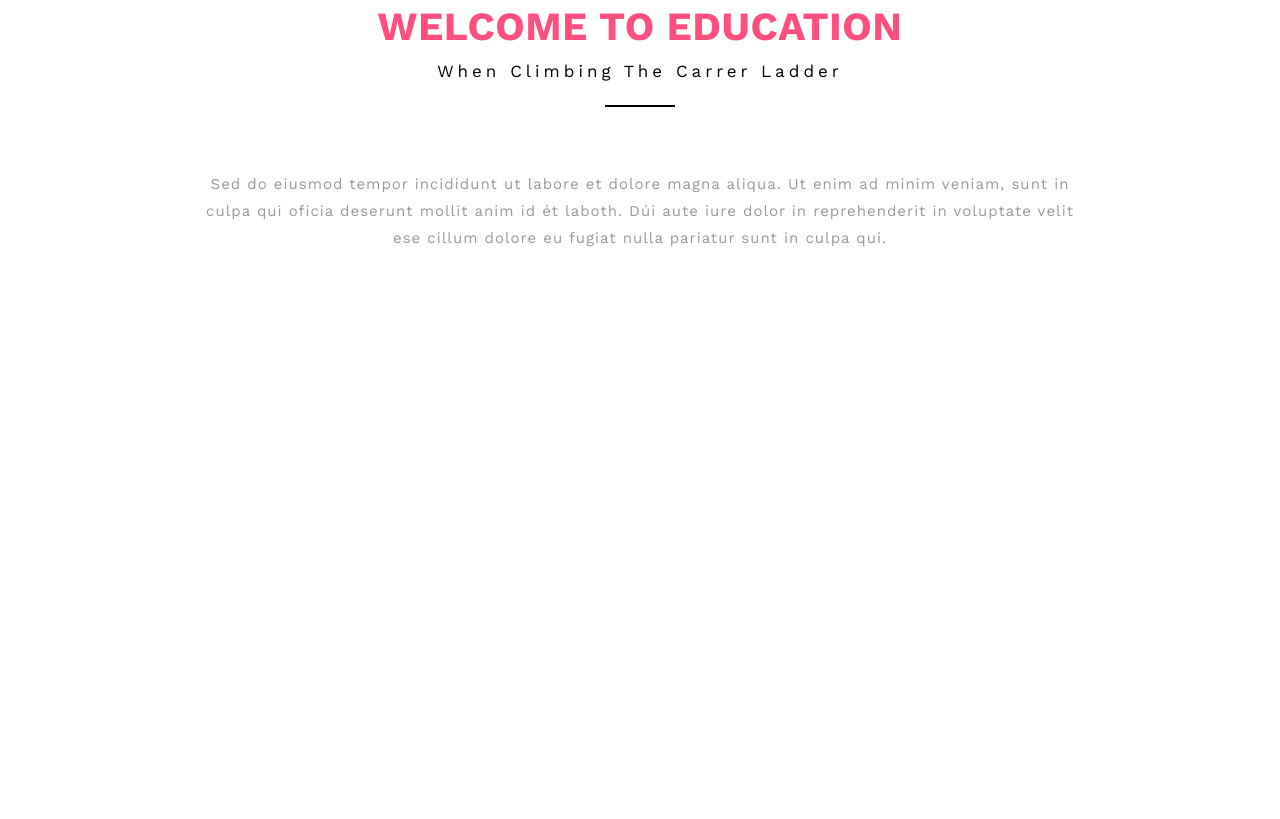
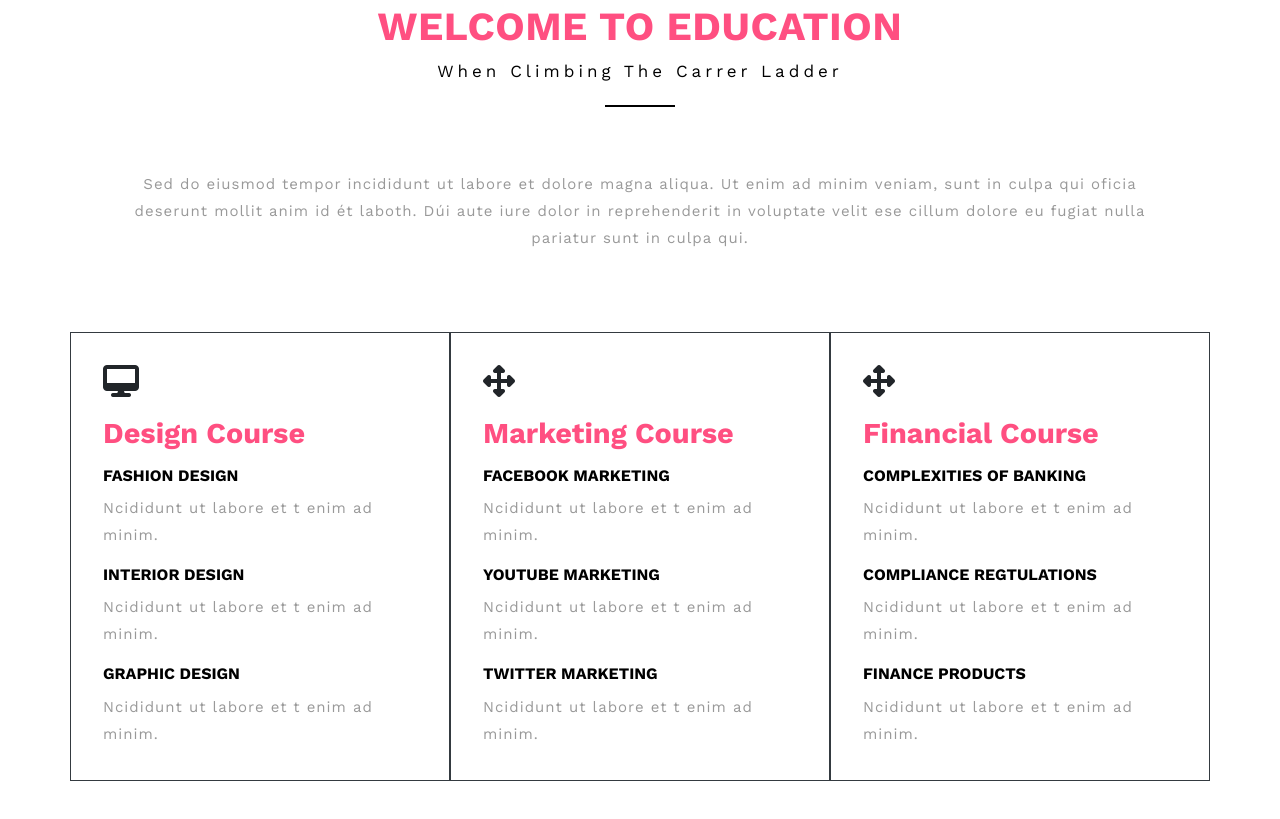
Before and after one commit to NamTienTran/InstructionCyber, a plain HTML site: page index.html in a window 1280 px wide. Shown: the part 847-1666 px from the top of the page. Before the commit the page ends 1259 px from the top, so only its background shows below. Drawn offline with nearby package versions, Linux system fonts and the light colour scheme.

Commit message:
finish welcome

```diff
--- a/css/index.css
+++ b/css/index.css
@@ -181,8 +181,8 @@ html, body {
 
 /* WELCOME */
 
-.welcome__content p{
-    width: 70%;
+.welcome__content>p{
+    width: 80%;
     margin: 0 auto;
 
     text-align: center;
@@ -193,3 +193,33 @@ html, body {
     letter-spacing: 1px;
     padding: 1rem 0 5rem;
 }
+
+.welcome__item i{
+    font-size: 2rem;
+}
+
+.welcome__item h3{
+    color: #ff4f81;
+    font-weight: bold;
+    font-size: 1.8rem;
+    margin: 1rem 0;
+}
+
+.welcome__item h4{
+    color: black;
+    font-weight: bold;
+    font-size: 1rem;
+    margin: 1rem 0 0.2rem;
+}
+
+.welcome__item p{
+    color: #999;
+    font-size: 15px;
+    line-height: 1.8em;
+    margin: 10px 0 0;
+    letter-spacing: 1px;
+}
+
+.welcome__col{
+    padding: 2rem;
+}
--- a/index.html
+++ b/index.html
@@ -138,8 +138,45 @@
         </div>
         <div class="welcome__content">
             <p>Sed do eiusmod tempor incididunt ut labore et dolore magna aliqua. Ut enim ad minim veniam, sunt in culpa qui oficia deserunt mollit anim id ét laboth. Dúi aute iure dolor in reprehenderit in voluptate velit ese cillum dolore eu fugiat nulla pariatur sunt in culpa qui.</p>
-            <div class="welcome__courses">
-
+            <div class="welcome__courses container">
+                <div class="row">
+                    <div class="welcome__col col-4 border border-dark">
+                        <div class="welcome__item">
+                            <i class="fa fa-desktop"></i>
+                            <h3>Design Course</h3>
+                            <h4>FASHION DESIGN</h4>
+                            <p>Ncididunt ut labore et t enim ad minim.</p>
+                            <h4>INTERIOR DESIGN</h4>
+                            <p>Ncididunt ut labore et t enim ad minim.</p>
+                            <h4>GRAPHIC DESIGN</h4>
+                            <p>Ncididunt ut labore et t enim ad minim.</p>
+                        </div>
+                    </div>
+                    <div class="welcome__col col-4 border border-dark">
+                        <div class="welcome__item">
+                            <i class="fa fa-arrows-alt"></i>
+                            <h3>Marketing Course</h3>
+                            <h4>FACEBOOK MARKETING</h4>
+                            <p>Ncididunt ut labore et t enim ad minim.</p>
+                            <h4>YOUTUBE MARKETING</h4>
+                            <p>Ncididunt ut labore et t enim ad minim.</p>
+                            <h4>TWITTER MARKETING</h4>
+                            <p>Ncididunt ut labore et t enim ad minim.</p>
+                        </div>
+                    </div>
+                    <div class="welcome__col col-4 border border-dark">
+                        <div class="welcome__item">
+                            <i class="fa fa-arrows-alt"></i>
+                            <h3>Financial Course</h3>
+                            <h4>COMPLEXITIES OF BANKING</h4>
+                            <p>Ncididunt ut labore et t enim ad minim.</p>
+                            <h4>COMPLIANCE REGTULATIONS</h4>
+                            <p>Ncididunt ut labore et t enim ad minim.</p>
+                            <h4>FINANCE PRODUCTS</h4>
+                            <p>Ncididunt ut labore et t enim ad minim.</p>
+                        </div>
+                    </div>
+                </div>
             </div>
         </div>
     </section>
```
